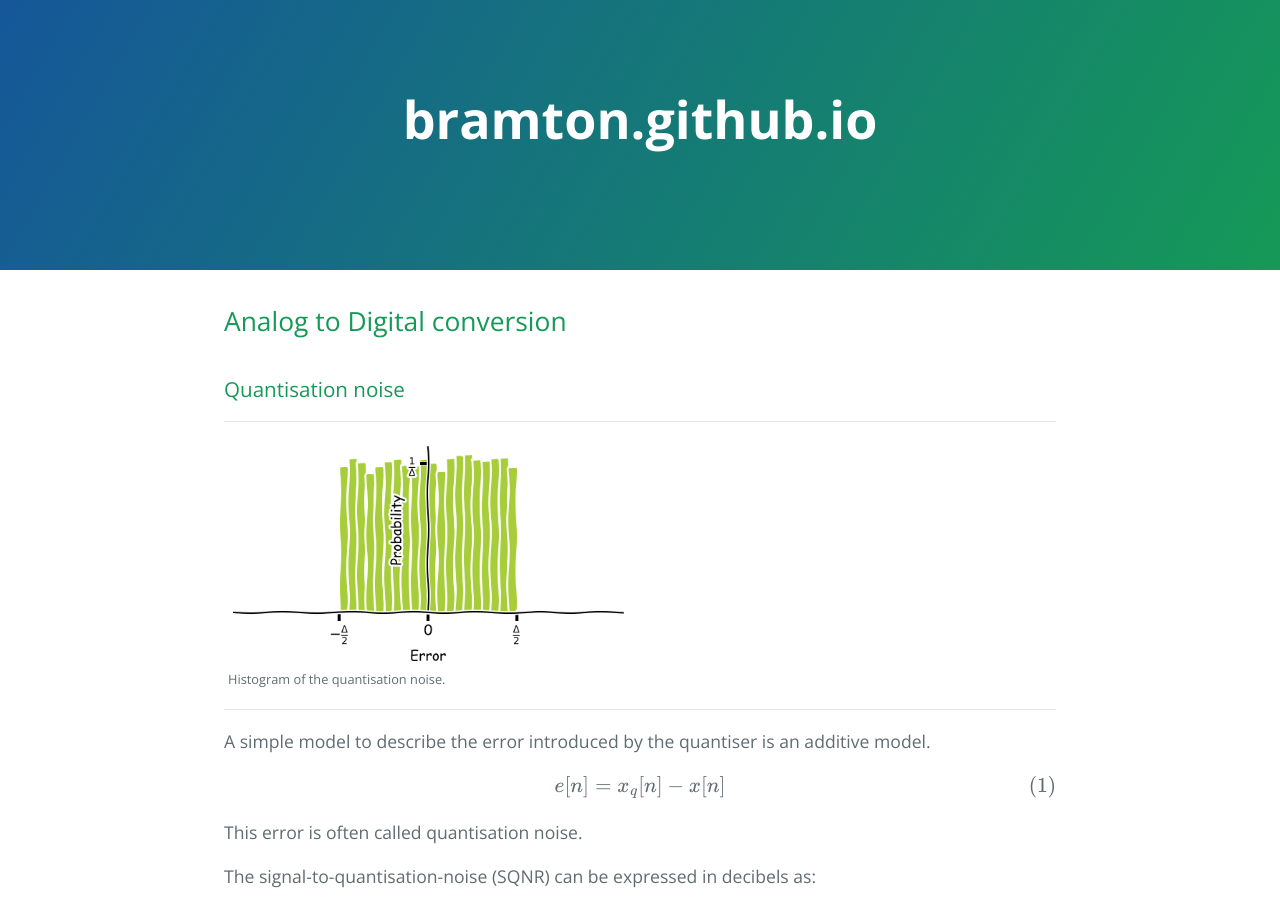
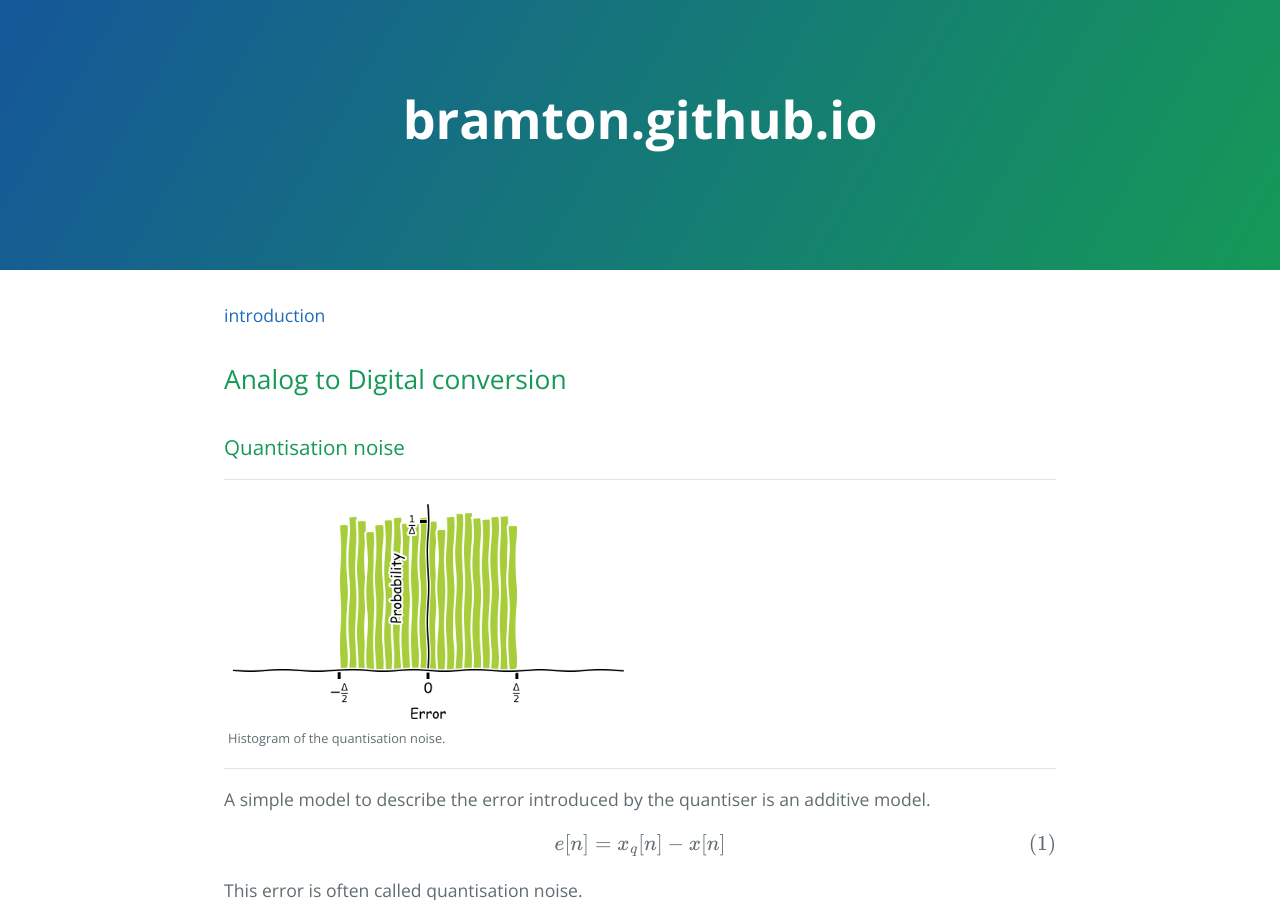
Before and after one commit to bramton/bramton.github.io, a Jekyll site: the page built from index.md, in a window 1280 px wide and 900 px high. Built offline with Jekyll 4.4.1, drawn with Linux system fonts in a browser that asks for light colours; our own code applies the rules of GitHub Pages for plain Markdown files; formulas are drawn with MathJax 3; the repository's description, which GitHub fills in, is left out.

Commit message:
Update index.md

```diff
--- a/index.md
+++ b/index.md
@@ -1,3 +1,6 @@
+
+[introduction](00_introduction.md)
+
 ## Analog to Digital conversion
 
 ### Quantisation noise
```
